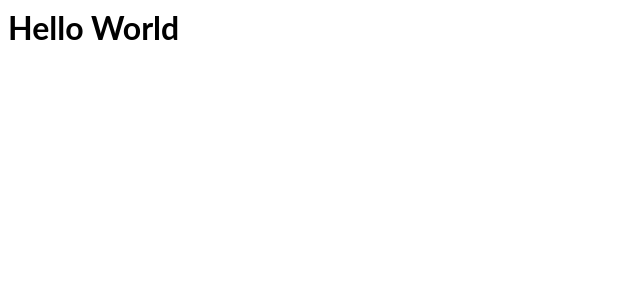
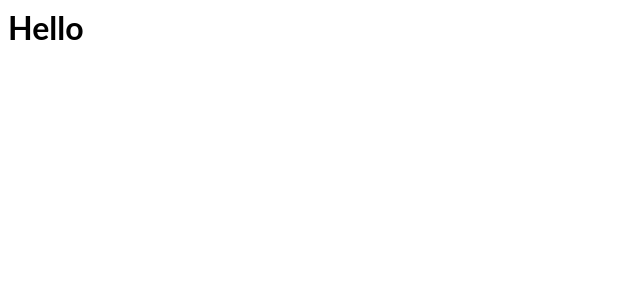
Before and after one commit to maxHGR/react-ts-tutorial-project, a React (Create React App) app: page / in a window 1280 px wide. Shown: the top 300 px of the page, without its empty margins (0-640 px from the left). Built offline with nearby package versions, Linux system fonts and the light colour scheme.

Commit message:
2 files modified

```diff
--- a/App.tsx
+++ b/App.tsx
@@ -1,12 +1,25 @@
 import * as React from 'react';
 import './style.css';
+
+let name: string;
+let age: number;
+let isStudent: boolean;
+let hobbies: string[];
+let role: [number, string];
+
+type Person = {
+  name: string;
+  age?: number;
+};
+
+let person: Person[];
 
 const App = () => {
   return (
     <div className="App">
-      <h1>Hello World</h1>
+      <h1>Hello {role} </h1>
     </div>
   );
-}
+};
 
 export default App;
```
Also changed, not shown: package.json (+4 -4 lines).
